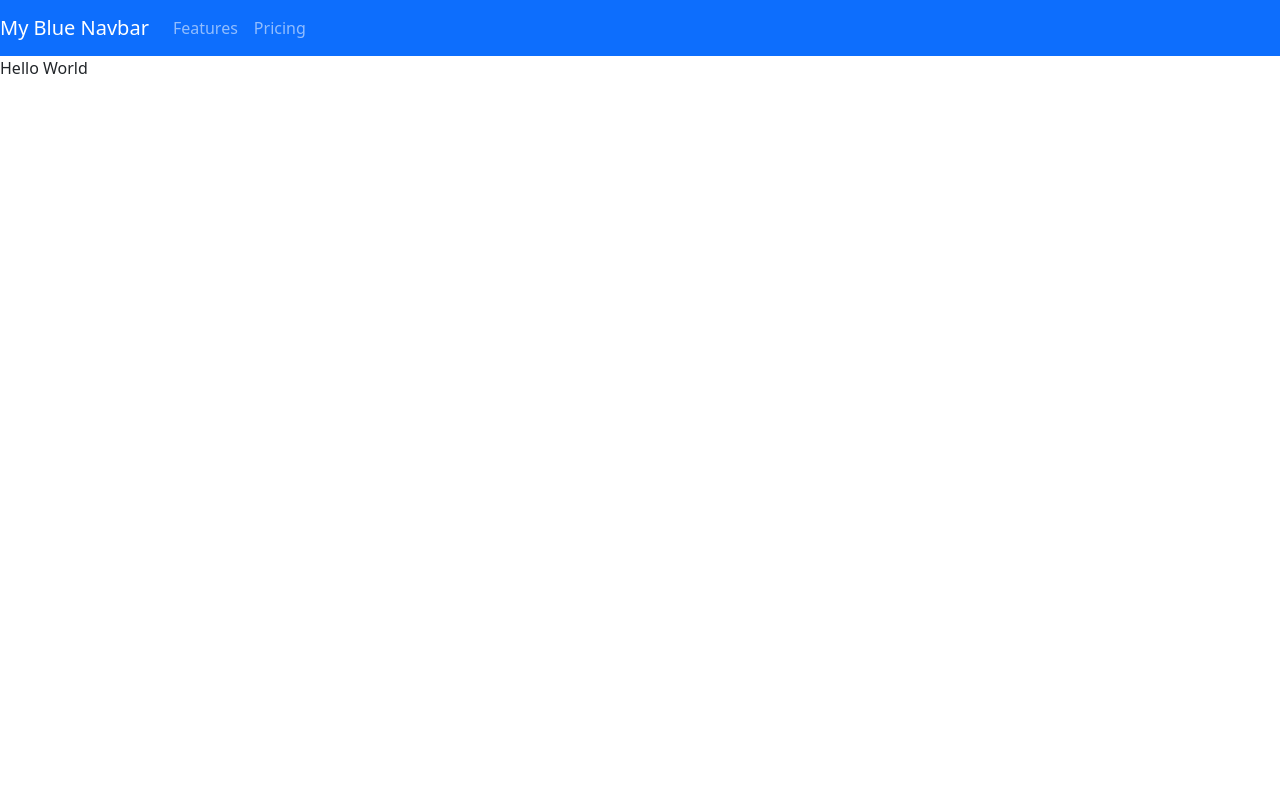
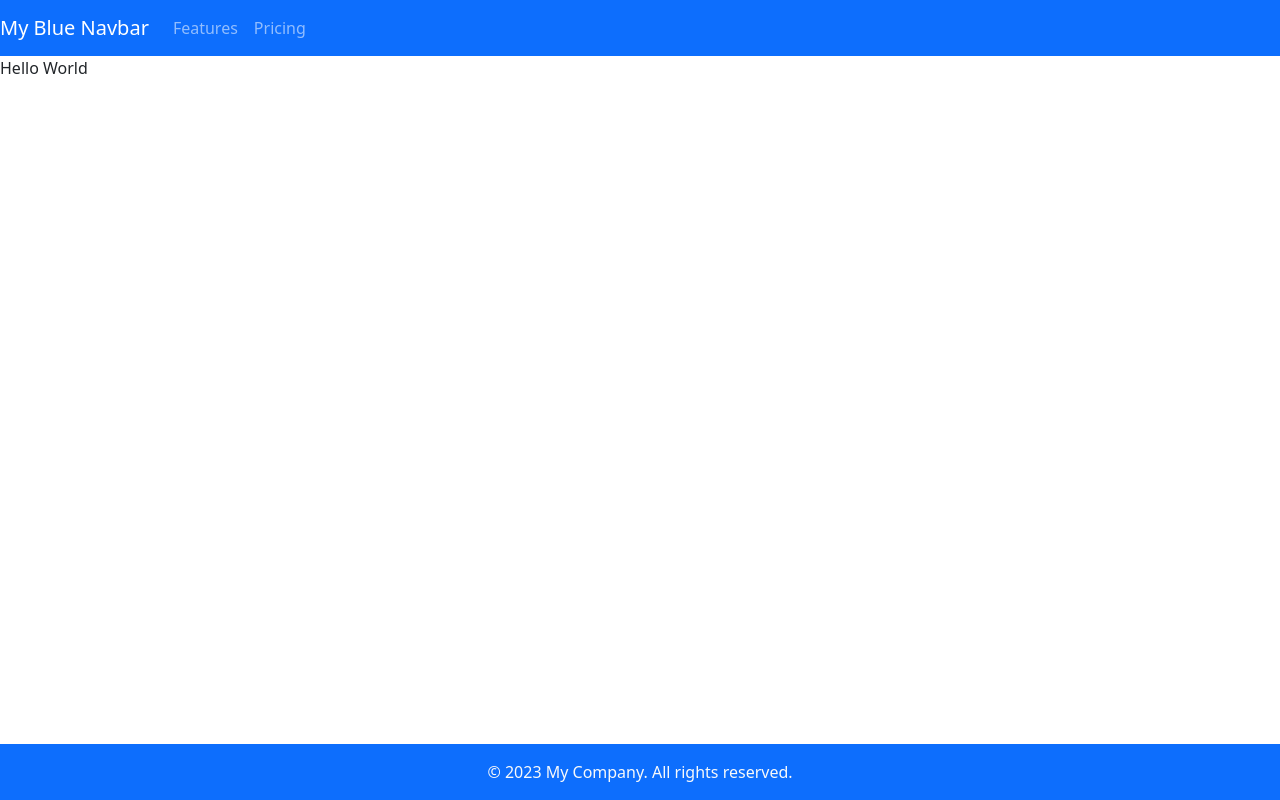
Before and after one commit to KaanIsmet/Personal-Website, a React (Create React App) app: page / in a window 1280 px wide. Built offline with nearby package versions, Linux system fonts and the light colour scheme.

Commit message:
added footer

```diff
--- a/src/components/FooterComponent.js
+++ b/src/components/FooterComponent.js
@@ -1,10 +1,18 @@
 import React from "react";
-
-
+import 'bootstrap/dist/css/bootstrap.min.css'
+import {Container, Col, Row} from "react-bootstrap"
 function FooterComponent() {
-    return(
-        <div></div>
-    )
+    return (
+        <footer className="bg-primary text-light fixed-bottom">
+            <Container>
+                <Row>
+                    <Col className="text-center py-3">
+                        © 2023 My Company. All rights reserved.
+                    </Col>
+                </Row>
+            </Container>
+        </footer>
+    );
 }
 
 export default FooterComponent
```
